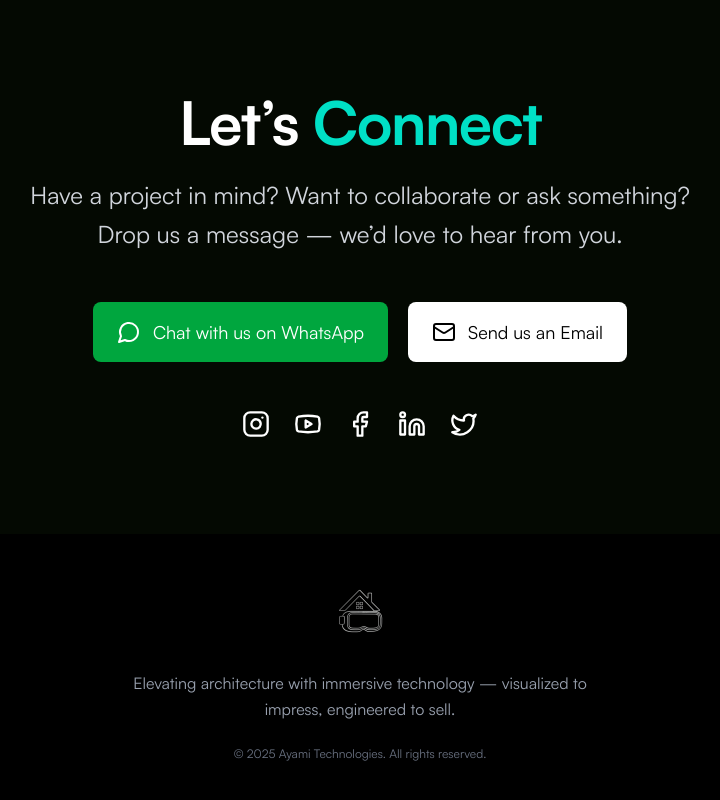
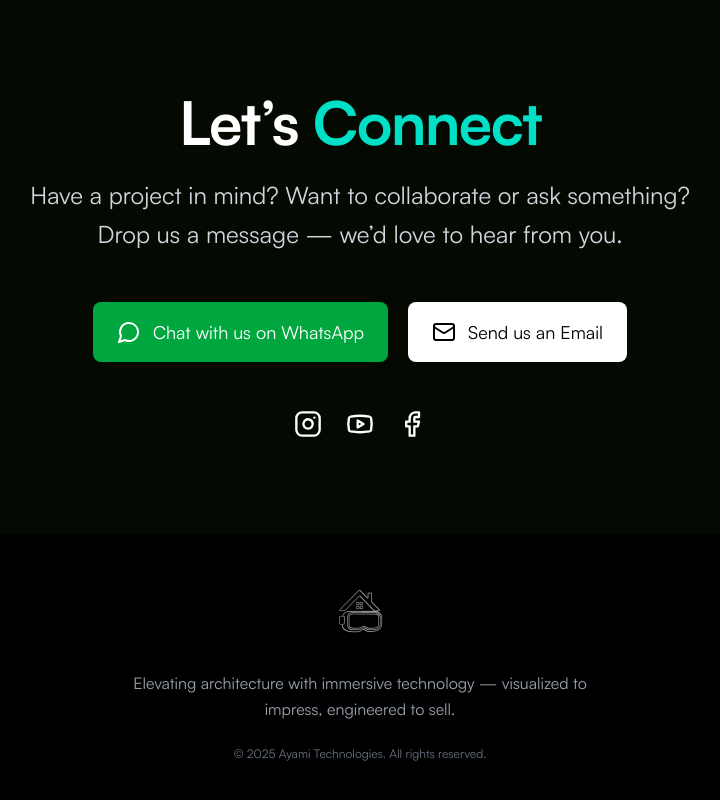
Before and after one commit to AkshayAntony21/Ayami-site, a Next.js app: page / in a window 1280 px wide. Shown: the part 3033-3833 px from the top of the page, without its empty margins (280-1000 px from the left). Built offline with nearby package versions, Linux system fonts and the light colour scheme.

Commit message:
Added links

```diff
--- a/src/components/Contact.tsx
+++ b/src/components/Contact.tsx
@@ -26,7 +26,7 @@ export default function Contact() {
 
         <div className="flex flex-col sm:flex-row justify-center items-center gap-5 mb-12 w-full">
           <a
-            href="https://wa.me/919876543210?text=Hi%20Ayami%2C%20I%27m%20interested%20in%20your%20architectural%20visualizations!"
+            href="https://wa.me/919496055568"
             target="_blank"
             rel="noopener noreferrer"
             className="w-full sm:w-auto flex items-center justify-center gap-3 bg-green-600 hover:bg-green-700 text-white px-6 py-4 text-base sm:text-lg rounded-lg transition"
@@ -36,7 +36,7 @@ export default function Contact() {
           </a>
 
           <a
-            href="mailto:hello@ayami.com"
+            href="mailto:projectayami@gmail.com"
             className="w-full sm:w-auto flex items-center justify-center gap-3 bg-white hover:bg-gray-200 text-black px-6 py-4 text-base sm:text-lg rounded-lg transition"
           >
             <Mail size={24} />
@@ -45,20 +45,14 @@ export default function Contact() {
         </div>
 
         <div className="flex justify-center items-center gap-6">
-          <a href="https://instagram.com/yourprofile" target="_blank" rel="noopener noreferrer">
+          <a href="https://www.instagram.com/ayamiprojects/" target="_blank" rel="noopener noreferrer" aria-label="Instagram">
             <Instagram className="w-6 h-6 sm:w-7 sm:h-7 hover:text-[#E1306C] transition" />
           </a>
-          <a href="https://youtube.com/yourchannel" target="_blank" rel="noopener noreferrer">
+          <a href="https://www.youtube.com/@AyamiProjects" target="_blank" rel="noopener noreferrer" aria-label="YouTube">
             <Youtube className="w-6 h-6 sm:w-7 sm:h-7 hover:text-red-500 transition" />
           </a>
-          <a href="https://facebook.com/yourpage" target="_blank" rel="noopener noreferrer">
+          <a href="https://www.instagram.com/ayamiprojects/" target="_blank" rel="noopener noreferrer" aria-label="Facebook">
             <Facebook className="w-6 h-6 sm:w-7 sm:h-7 hover:text-blue-500 transition" />
-          </a>
-          <a href="https://linkedin.com/company/yourcompany" target="_blank" rel="noopener noreferrer">
-            <Linkedin className="w-6 h-6 sm:w-7 sm:h-7 hover:text-[#0077b5] transition" />
-          </a>
-          <a href="https://twitter.com/yourprofile" target="_blank" rel="noopener noreferrer">
-            <Twitter className="w-6 h-6 sm:w-7 sm:h-7 hover:text-sky-400 transition" />
           </a>
         </div>
       </div>
```
